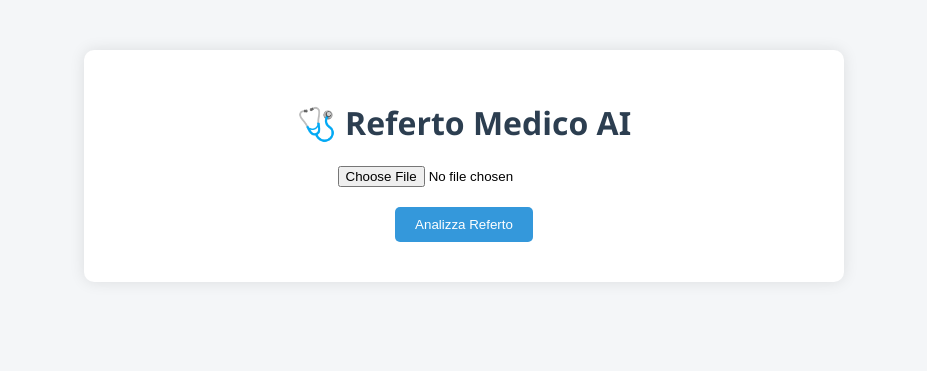
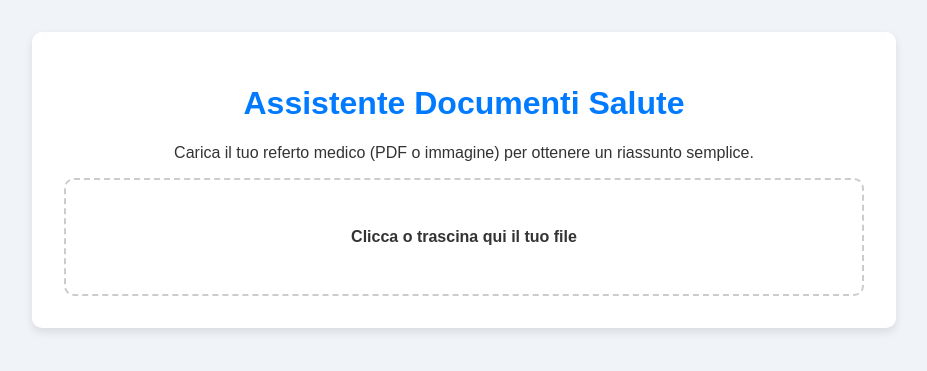
Before and after one commit to momomedicagent-png/referto-app, a Flask app: page / in a window 1280 px wide. Shown: the top 371 px of the page, without its empty margins (176-1103 px from the left). Run offline with Flask 3, Linux system fonts and the light colour scheme.

Commit message:
Add files via upload

```diff
--- a/templates/index.html
+++ b/templates/index.html
@@ -2,98 +2,82 @@
 <html lang="it">
 <head>
     <meta charset="UTF-8">
-    <title>Referto Medico AI</title>
+    <meta name="viewport" content="width=device-width, initial-scale=1.0">
+    <title>Assistente Documenti Salute</title>
     <style>
-        body {
-            font-family: 'Segoe UI', sans-serif;
-            background-color: #f4f6f8;
-            margin: 0;
-            padding: 0;
-        }
-        .container {
-            max-width: 700px;
-            margin: 50px auto;
-            background-color: #ffffff;
-            padding: 30px;
-            border-radius: 10px;
-            box-shadow: 0 0 15px rgba(0,0,0,0.1);
-        }
-        h1 {
-            text-align: center;
-            color: #2c3e50;
-        }
-        input[type="file"] {
-            display: block;
-            margin: 20px auto;
-        }
-        button {
-            display: block;
-            margin: 10px auto;
-            padding: 10px 20px;
-            background-color: #3498db;
-            color: white;
-            border: none;
-            border-radius: 5px;
-            cursor: pointer;
-        }
-        button:hover {
-            background-color: #2980b9;
-        }
-        #result {
-            margin-top: 30px;
-        }
-        .section {
-            margin-bottom: 20px;
-        }
-        .section h2 {
-            color: #34495e;
-        }
-        .section pre {
-            background-color: #ecf0f1;
-            padding: 15px;
-            border-radius: 5px;
-            white-space: pre-wrap;
-        }
+        body { font-family: sans-serif; text-align: center; margin: 2em; background-color: #f0f4f8; color: #333; }
+        .container { max-width: 800px; margin: auto; padding: 2em; background: white; border-radius: 10px; box-shadow: 0 4px 8px rgba(0,0,0,0.1); }
+        h1 { color: #007bff; }
+        .upload-area { border: 2px dashed #ccc; padding: 2em; border-radius: 10px; cursor: pointer; }
+        .results-area { margin-top: 2em; text-align: left; }
+        pre { background-color: #eee; padding: 1em; border-radius: 5px; white-space: pre-wrap; word-wrap: break-word; }
+        button { padding: 10px 20px; font-size: 16px; border-radius: 5px; border: none; cursor: pointer; margin: 5px; }
+        #downloadBtn { background-color: #28a745; color: white; }
     </style>
 </head>
 <body>
     <div class="container">
-        <h1>🩺 Referto Medico AI</h1>
-        <form id="uploadForm" enctype="multipart/form-data">
-            <input type="file" name="file" required>
-            <button type="submit">Analizza Referto</button>
-        </form>
+        <h1>Assistente Documenti Salute</h1>
+        <p>Carica il tuo referto medico (PDF o immagine) per ottenere un riassunto semplice.</p>
 
-        <div id="result" style="display:none;">
-            <div class="section">
-                <h2>Riassunto Semplificato</h2>
-                <pre id="summaryText"></pre>
+        <div class="upload-area" onclick="document.getElementById('fileInput').click();">
+            <p><strong>Clicca o trascina qui il tuo file</strong></p>
+            <input type="file" id="fileInput" name="file" accept=".pdf,.jpg,.jpeg,.png" style="display: none;">
         </div>
-            <div class="section">
+
+        <div id="loadingMessage" style="display: none; color: #007bff; margin-top: 1em;">Elaborazione in corso...</div>
+
+        <div id="results" class="results-area" style="display: none;">
+            <h2>Riassunto Semplice</h2>
+            <p id="summaryText"></p>
+            <hr>
             <h2>Testo Integrale</h2>
             <pre id="fullText"></pre>
-            </div>
-            <button onclick="window.location.href='/download-summary'">📥 Scarica Documento Word</button>
+            <button id="downloadBtn">Scarica Riassunto (Word)</button>
         </div>
     </div>
 
     <script>
-        const form = document.getElementById('uploadForm');
-        form.addEventListener('submit', async (e) => {
-            e.preventDefault();
-            const formData = new FormData(form);
+        const fileInput = document.getElementById('fileInput');
+        const loadingMessage = document.getElementById('loadingMessage');
+        const resultsArea = document.getElementById('results');
+        const summaryText = document.getElementById('summaryText');
+        const fullText = document.getElementById('fullText');
+        const downloadBtn = document.getElementById('downloadBtn');
+
+        fileInput.addEventListener('change', async (event) => {
+            const file = event.target.files[0];
+            if (!file) return;
+
+            loadingMessage.style.display = 'block';
+            resultsArea.style.display = 'none';
+
+            const formData = new FormData();
+            formData.append('file', file);
+
+            try {
                 const response = await fetch('/upload', {
                     method: 'POST',
-                body: formData
+                    body: formData,
                 });
                 const data = await response.json();
-            if (data.summary) {
-                document.getElementById('summaryText').textContent = data.summary;
-                document.getElementById('fullText').textContent = data.full_text;
-                document.getElementById('result').style.display = 'block';
+
+                if (response.ok) {
+                    summaryText.textContent = data.summary;
+                    fullText.textContent = data.full_text;
+                    resultsArea.style.display = 'block';
                 } else {
                     alert('Errore: ' + data.error);
                 }
+            } catch (error) {
+                alert('Si è verificato un errore di rete.');
+            } finally {
+                loadingMessage.style.display = 'none';
+            }
+        });
+
+        downloadBtn.addEventListener('click', () => {
+            window.location.href = '/download-summary';
         });
     </script>
 </body>
```
Lines whose indentation alone changed are shown as unchanged.
